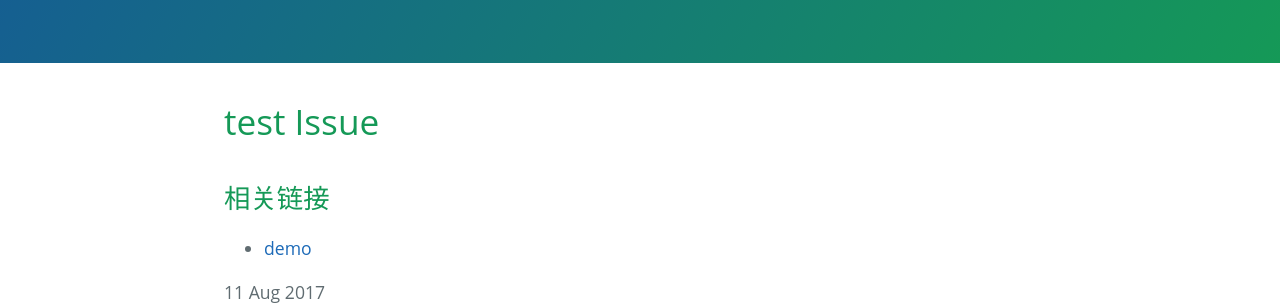
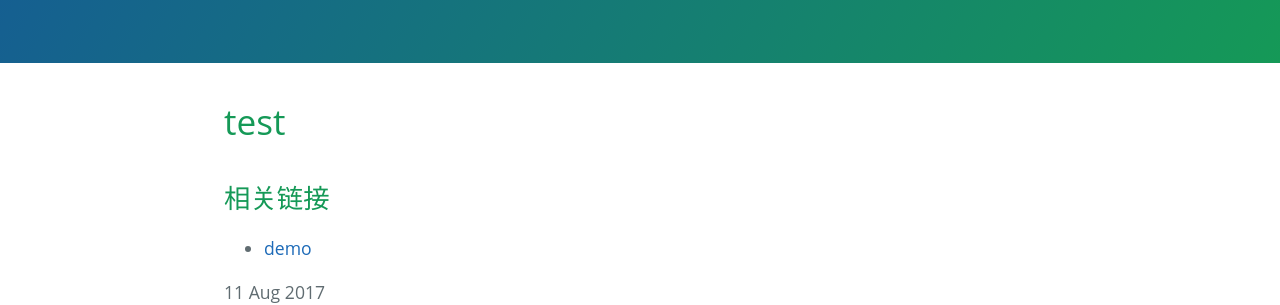
Before and after one commit to zhishan33/shanBlog, a Jekyll site: the page built from _posts/2017-08-11-router.md, in a window 1280 px wide. Shown: the part 320-625 px from the top of the page. Built offline with Jekyll 4.4.1, drawn with Linux system fonts in a browser that asks for light colours.

Commit message:
docs: router

```diff
--- a/_posts/2017-08-11-router.md
+++ b/_posts/2017-08-11-router.md
@@ -3,7 +3,7 @@ layout: default
 title: 前端 router
 ---
 
-# test Issue
+# test
 
 
 
```
